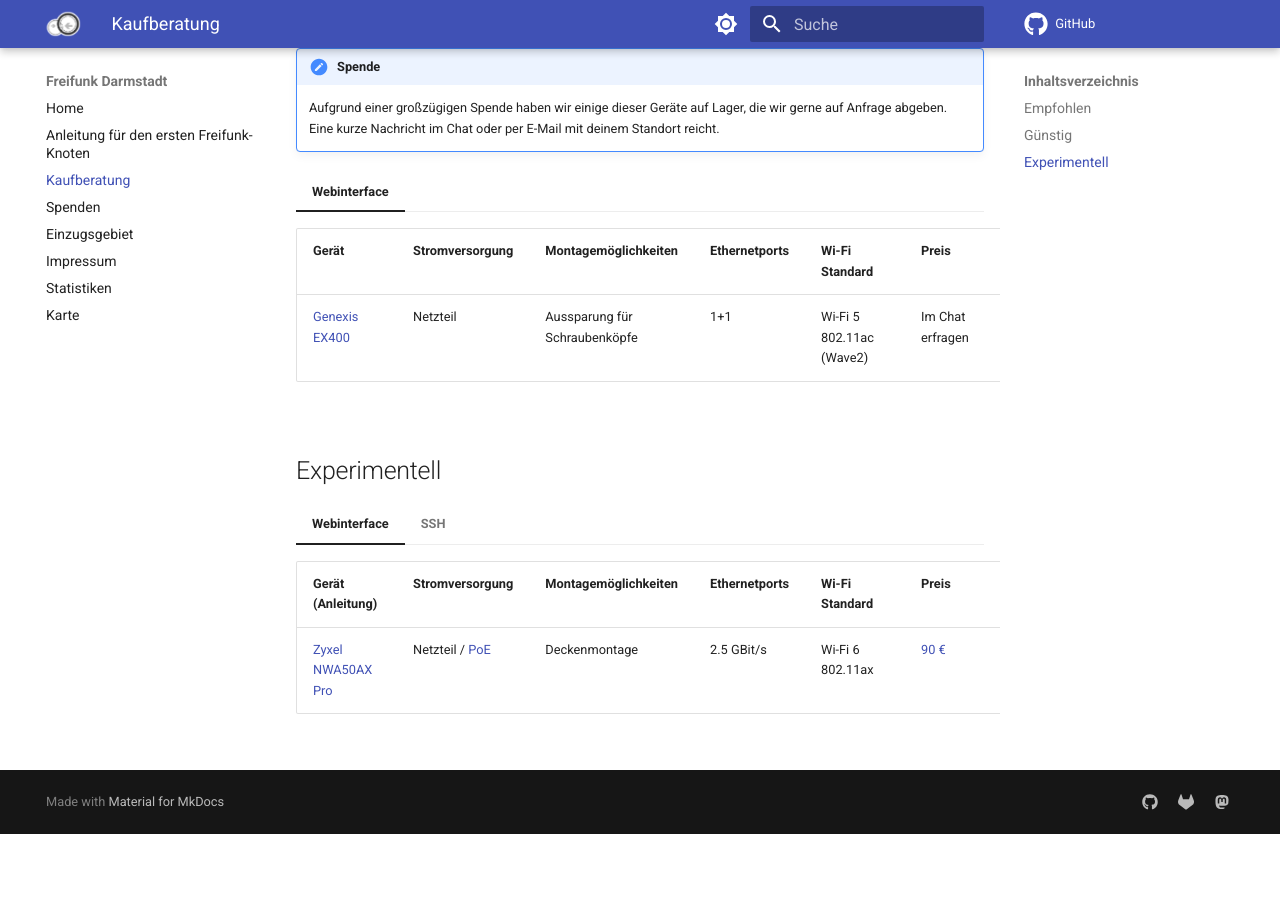
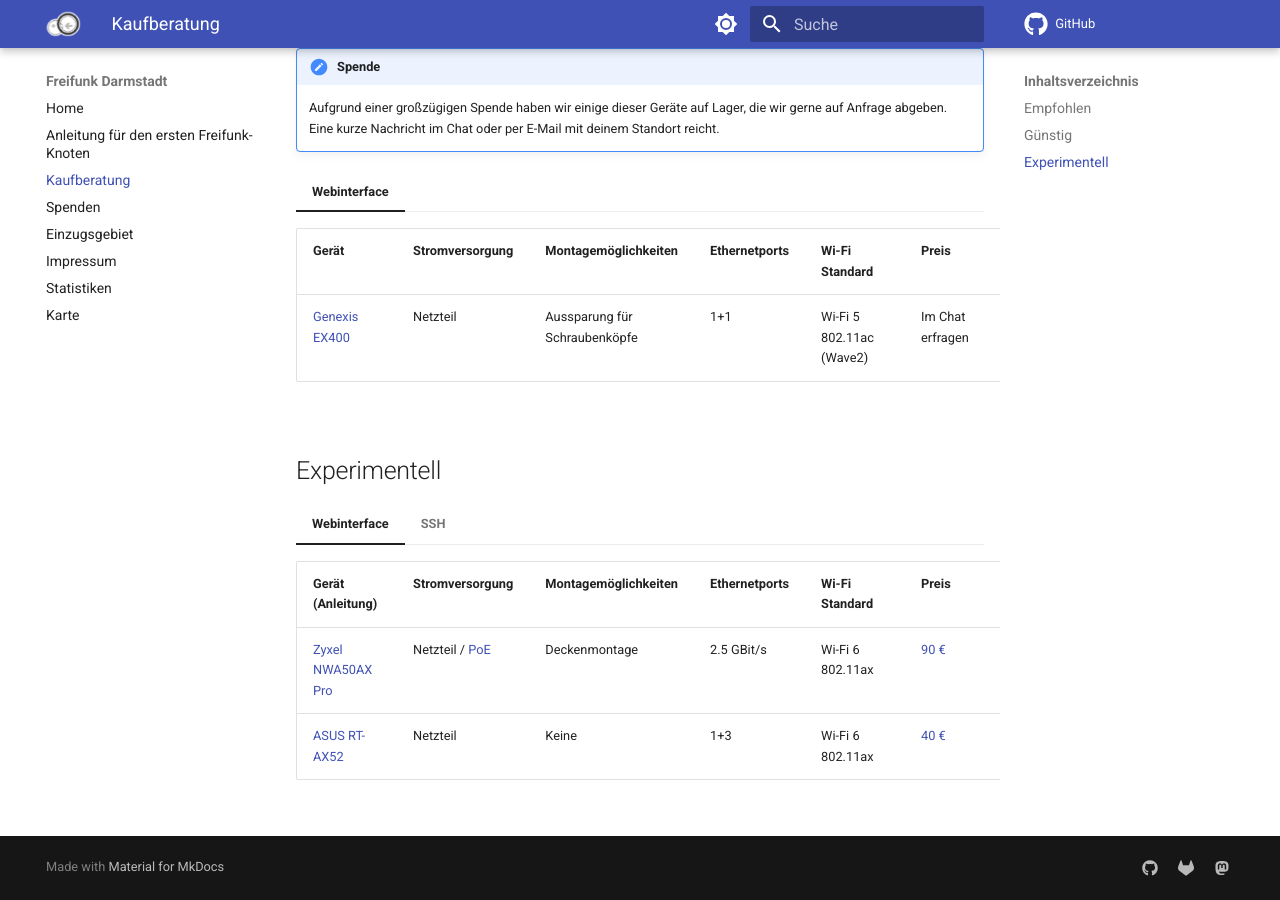
Before and after one commit to freifunk-darmstadt/website-ng, an MkDocs documentation site: the page built from docs/mitmachen/kaufberatung.md, in a window 1280 px wide and 900 px high, scrolled down 1424 px. Built offline with MkDocs 1.6.1 and Material for MkDocs 9.7.7, drawn with Linux system fonts in a browser that asks for light colours; plug-ins that fetch from the network failed and are left out; comment, search, counter and statistics services are not loaded; before the commit the page ends 2258 px from its top, so only the background shows below that.

Commit message:
kaufberatung: ASUS RT-AX52 hinzugefügt

```diff
--- a/docs/mitmachen/kaufberatung.md
+++ b/docs/mitmachen/kaufberatung.md
@@ -71,6 +71,7 @@ Diese Klassen sind untereinander nach Installationsart gruppiert
     | Gerät (Anleitung) | Stromversorgung | Montagemöglichkeiten | Ethernetports | Wi-Fi Standard | Preis |
     |-------------------|-----------------|----------------------|---------------|----------------|-------|
     | [Zyxel NWA50AX Pro](https://github.com/openwrt/openwrt/commit/f0445746f6fd96fc7c5394b238153bd2ff22bc5b) | Netzteil / [PoE](https://de.wikipedia.org/wiki/Power_over_Ethernet) | Deckenmontage | 2.5 GBit/s | Wi-Fi 6 802.11ax | [90 €](https://geizhals.de/zyxel-nwa50ax-pro-nwa50axpro-eu0102f-a2974098.html) |
+    | [ASUS RT-AX52](https://openwrt.org/toh/asus/rt-ax52#installation) | Netzteil | Keine | 1+3 | Wi-Fi 6 802.11ax | [40 €](https://geizhals.de/asus-rt-ax52-90ig08t0-mo3h00-a3031824.html) |
 
 === "SSH"
 
```
